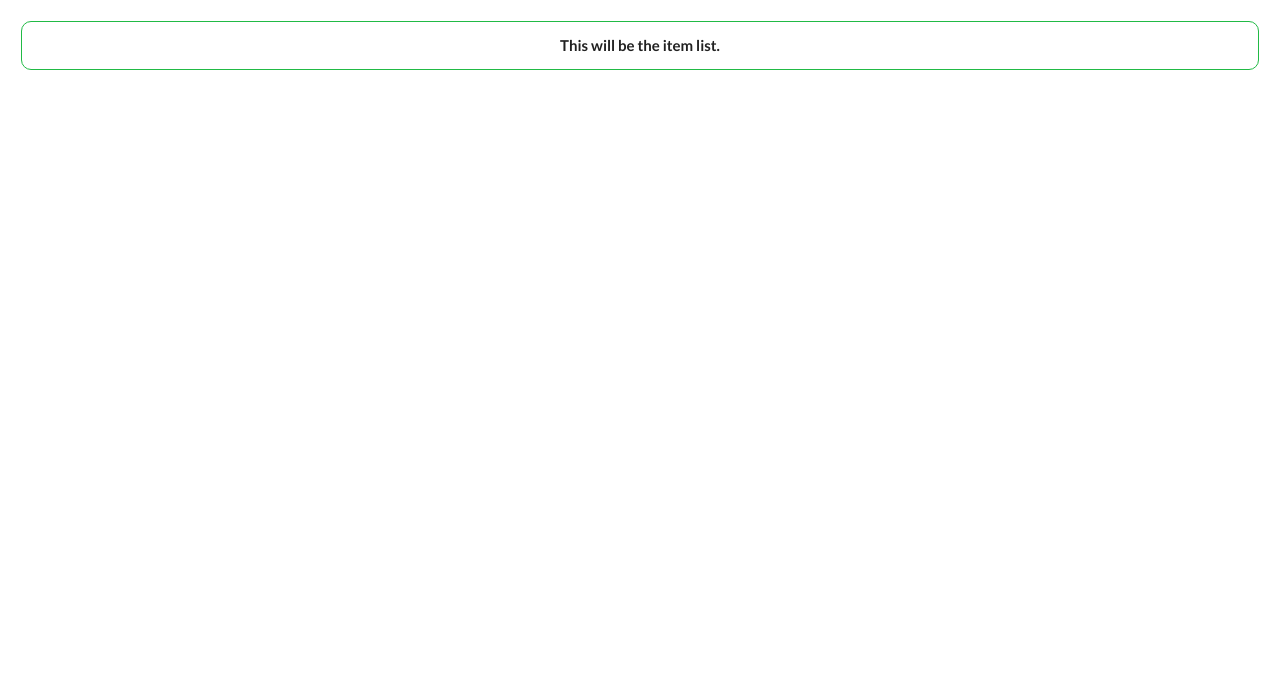
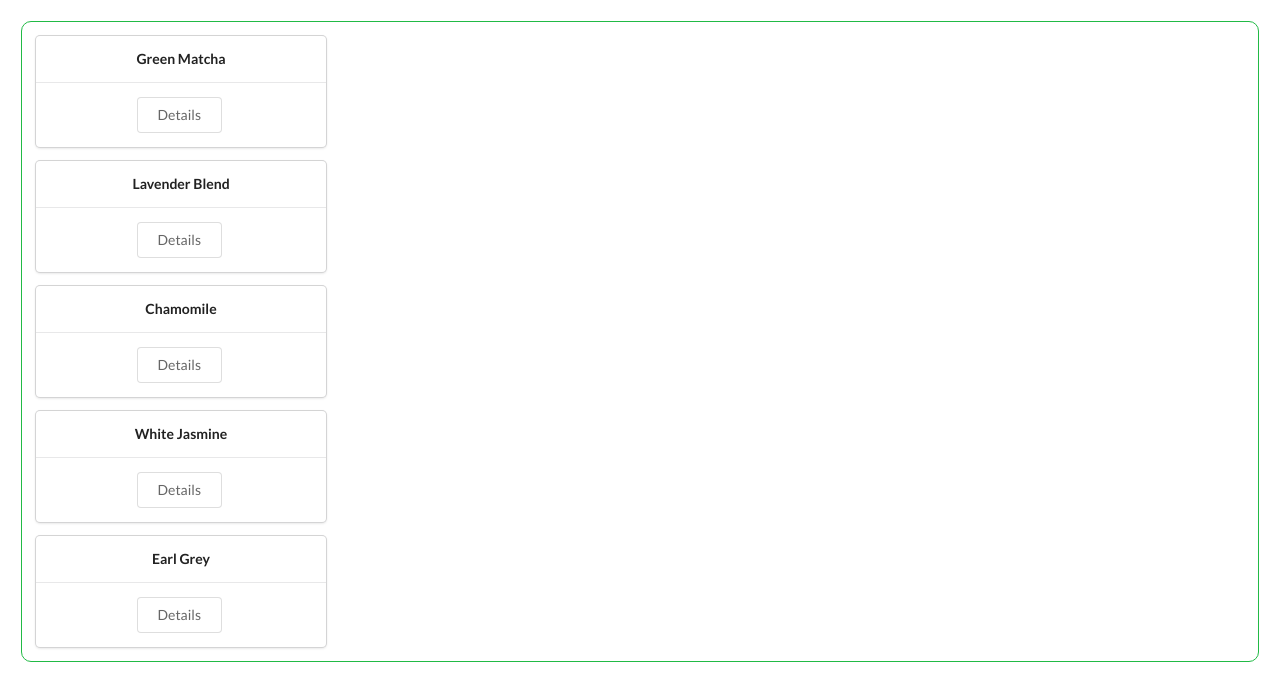
Before and after one commit to wrunion/epicodus-react-project, a React (Create React App) app: page / in a window 1280 px wide. Shown: the top 700 px of the page. Built offline with nearby package versions, Linux system fonts and the light colour scheme.

Commit message:
Add Semantic UI styling to ItemList.

```diff
--- a/src/components/ItemList.js
+++ b/src/components/ItemList.js
@@ -1,14 +1,37 @@
 import React, { Component } from 'react';
-// import { connect } from 'react-redux';
+import { connect } from 'react-redux';
 
 class ItemList extends Component {
+  renderList() {
+    return this.props.items.map((item) => {
+      return (
+        <div className="Item ui card grid-item" key={item.id}>
+          <div className="content">
+            <h5 key={item.id}>{item.itemName}</h5>
+          </div>
+          <div className="right floated content">
+            <button className="ui button basic">
+              Details
+            </button>
+          </div>
+        </div>
+      );
+  });
+}
+
   render() {
     return (
       <div>
-        <h4>This will be the item list.</h4>
+        {this.renderList()}
       </div>
     )
   }
 }
 
-export default ItemList;
+const mapStateToProps = (state) => {
+  return {
+    items: state.items
+  }
+}
+
+export default connect(mapStateToProps)(ItemList);
```
